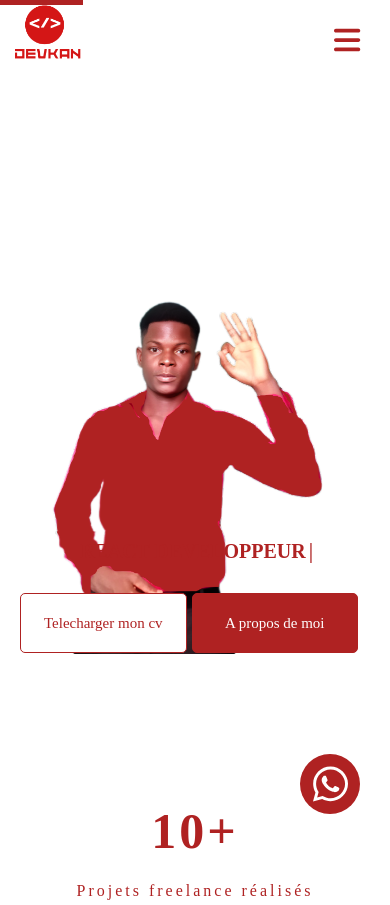
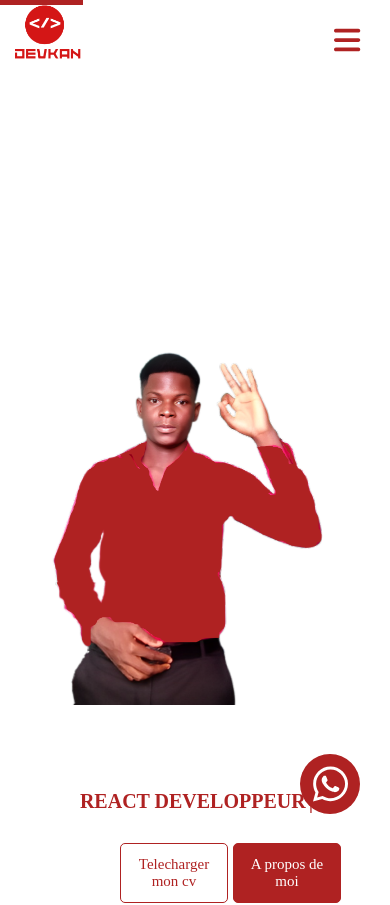
Before and after one commit to kodjaouabed/devkan, a React (Create React App) app in the folder front-end/: page / in a window 390 px wide. Shown: the top 905 px of the page. Built offline with nearby package versions, Linux system fonts and the light colour scheme; no server answers.

Commit message:
Update App.css

```diff
--- a/front-end/src/App.css
+++ b/front-end/src/App.css
@@ -8,7 +8,7 @@ body{
 .background{
   width: 100%;
   min-height: 70vh;
-  background:url(background21.png) no-repeat right;
+  background: url(background21.png) no-repeat right;
   background-position-x: 90%;
   background-position-y: 90%;
 
@@ -120,15 +120,16 @@ body{
 @media screen and (max-width:1000px) {
   .background{
     width: 100%;
-    min-height: 70vh;
+    min-height: 170vh;
     background: url(background2.png) no-repeat right;
-    background-position-x: 50%;
-    background-position-y: 0%;
+
+    background-position-x: 90%;
+    background-position-y: -350%;
 
   }
   .info{
     width: 100%;
-    padding-top: 500px;
+    padding-top: 750px;
     margin-left: 0;
     text-align: center;
   }
@@ -153,10 +154,10 @@ body{
 @media screen and (max-width:600px) {
   .background{
     width: 100%;
-    min-height: 70vh;
+    min-height: 100vh;
     background: url(background2.png) center/contain no-repeat;
     background-position-x: 50%;
-    background-position-y: 0%;
+    background-position-y: -100%;
 
   }
 
@@ -198,7 +199,7 @@ body{
    }
 }
 
-@media screen and (max-width:600px) {
+/*@media screen and (max-width:600px) {
   .info  .conteneur_button{
     padding-left: 20px;
    }
@@ -212,4 +213,4 @@ body{
     margin-left: -20px;
    }
 
-}
+}*/
```
